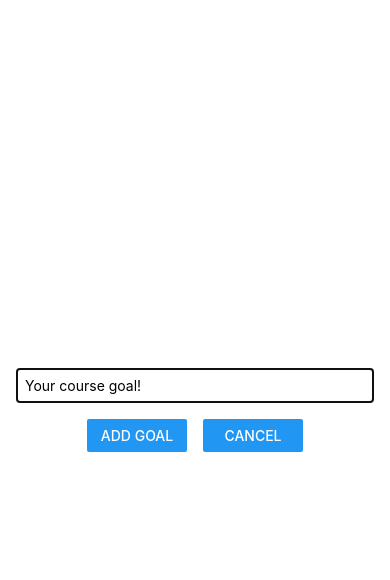
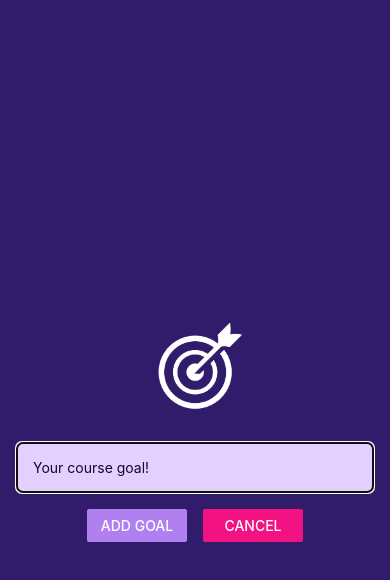
Before and after one commit to Keitaro51/react-native-tutorial, a React Native app: screen / in a window 390 px wide. Both pictures are taken after a click on the button "ADD NEW GOAL". Shown: the top 580 px of the page. Built offline with nearby package versions, Linux system fonts and the light colour scheme.

Commit message:
insert image and change some styling

```diff
--- a/App.js
+++ b/App.js
@@ -1,5 +1,6 @@
 import {useState} from 'react'
 import {StyleSheet, View, ScrollView, FlatList, Button} from 'react-native'
+import {StatusBar} from 'expo-status-bar'
 
 import GoalItem from './components/GoalItem'
 import GoalInput from './components/GoalInput'
@@ -35,10 +36,12 @@
   }
 
   return (
+    <>
+      <StatusBar style="light" />
       <View style={styles.appContainer}>
         <Button
           title="Add new Goal"
-        color="#5e0acc"
+          color="#a065ec"
           onPress={toggleModalHandler}
         />
         <GoalInput
@@ -66,12 +69,16 @@
             keyExtractor={(item, index) => item.id}
             renderItem={(itemData) => {
               return (
-              <GoalItem item={itemData.item} onDeleteItem={deleteGoalHandler} />
+                <GoalItem
+                  item={itemData.item}
+                  onDeleteItem={deleteGoalHandler}
+                />
               )
             }}
           />
         </View>
       </View>
+    </>
   )
 }
 
@@ -80,6 +87,7 @@
     flex: 1,
     paddingTop: 60,
     paddingHorizontal: 16,
+    backgroundColor: '#1e085a',
   },
   goalsContainer: {
     flex: 5,
--- a/components/GoalInput.jsx
+++ b/components/GoalInput.jsx
@@ -1,5 +1,5 @@
 import {useState} from 'react'
-import {View, TextInput, StyleSheet, Button, Modal} from 'react-native'
+import {View, TextInput, StyleSheet, Button, Modal, Image} from 'react-native'
 
 const GoalInput = ({onAddGoal, showModal, onCancel}) => {
   const [enterGoalText, setEnterGoalText] = useState('')
@@ -16,18 +16,23 @@
   return (
     <Modal visible={showModal} animationType="slide">
       <View style={styles.inputContainer}>
+        <Image
+          source={require('../assets/images/goal.png')}
+          style={styles.image}
+        />
         <TextInput
           style={styles.textInput}
           placeholder="Your course goal!"
+          placeholderTextColor="#120438"
           onChangeText={goalInputHandler}
           value={enterGoalText}
         />
         <View style={styles.buttonContainer}>
           <View style={styles.button}>
-            <Button title="Add Goal" onPress={addGoalHandler} />
+            <Button title="Add Goal" onPress={addGoalHandler} color="#b180f0" />
           </View>
           <View style={styles.button}>
-            <Button title="Cancel" onPress={onCancel} />
+            <Button title="Cancel" onPress={onCancel} color="#f31282" />
           </View>
         </View>
       </View>
@@ -42,16 +47,17 @@
     flex: 1,
     justifyContent: 'center',
     alignItems: 'center',
-    marginBottom: 24,
-    borderBottomWidth: 1,
-    borderBottomColor: '#CCC',
     padding: 16,
+    backgroundColor: '#311b6b',
   },
   textInput: {
     borderWidth: 1,
-    borderColor: '#CCC',
+    borderColor: '#e4d0ff',
+    backgroundColor: '#e4d0ff',
     width: '100%',
-    padding: 8,
+    padding: 16,
+    color: '#120438',
+    borderRadius: 6,
   },
   buttonContainer: {
     flexDirection: 'row',
@@ -61,4 +67,9 @@
     width: 100,
     marginHorizontal: 8,
   },
+  image: {
+    width: 100,
+    height: 100,
+    margin: 20,
+  },
 })
```
Also changed, not shown: assets/images/goal.png (added). Lines whose indentation alone changed are shown as unchanged.
